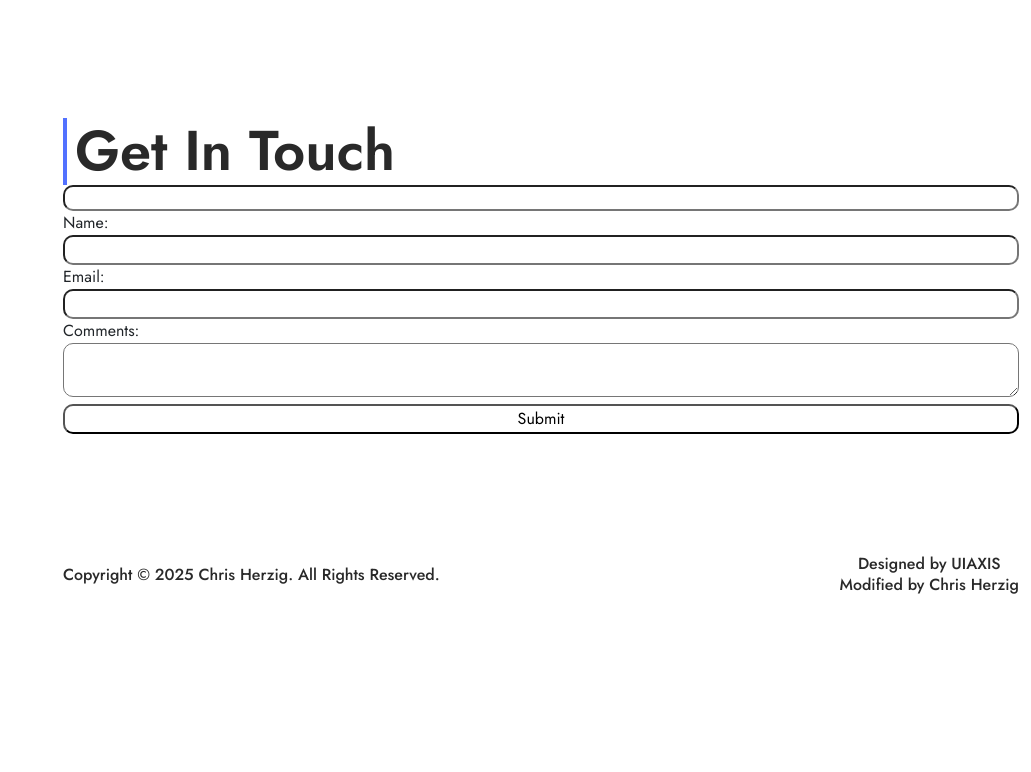
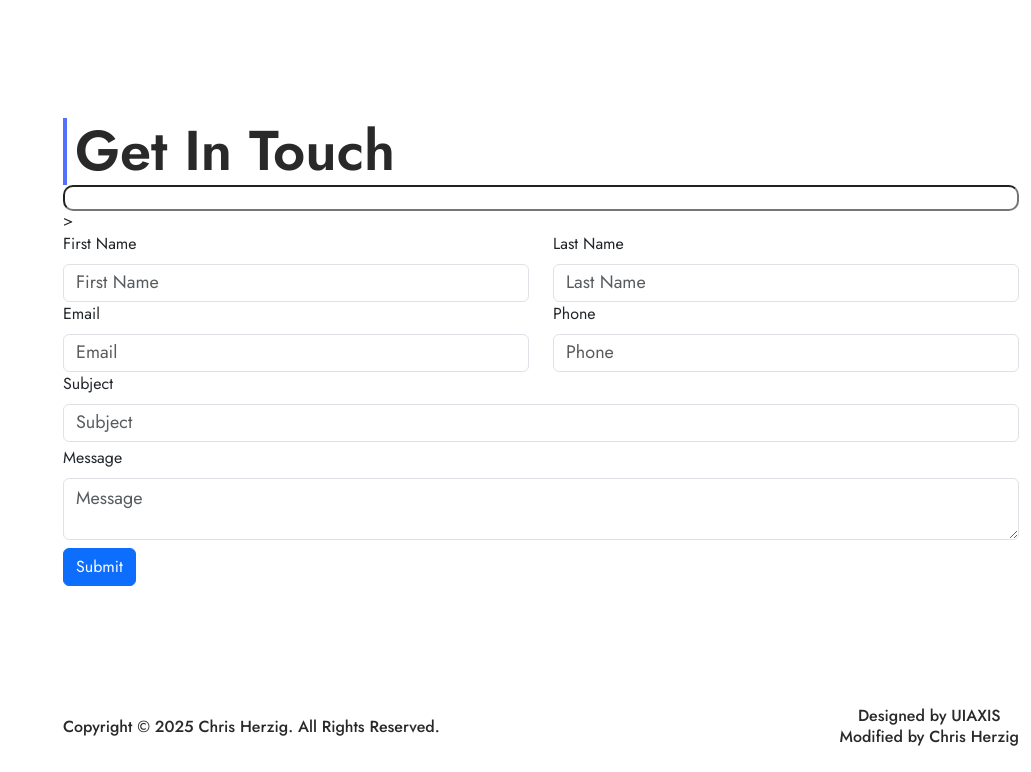
Before and after one commit to ScientistZero/NewPortfolioCH, a website: page contact.html in a window 1280 px wide. Shown: the part 1018-1790 px from the top of the page, without its empty margins (249-1280 px from the left). Before the commit the page ends 1638 px from the top, so only its background shows below. Drawn offline with nearby package versions, Linux system fonts and the light colour scheme.

Commit message:
Adding fields

```diff
--- a/contact.html
+++ b/contact.html
@@ -633,24 +633,53 @@
                 text.
               </p>-->
             </div>
-            <form method="post" name="contactme" data-netlify="true">
-<input class="hidden" name="hpfield">
-<p>
-    <label for="name">Name:</label>
-    <input type="text" name="name" id="name">
-</p>
-<p>
-    <label for="email">Email:</label>
-    <input type="email" name="email" id="email">
-</p>
-<p>
-    <label for="comments">Comments:</label><br/>
-    <textarea name="comments" id="comments"></textarea>
-</p>
-<div data-netlify-recaptcha="true"></div>
-<p>
-    <input type="submit">
-</p>
+
+<form method="post" name="contactme" data-netlify="true">
+  <input class="hidden" name="hpfield">>
+  <!--Row 1-->
+  <div class="row">
+      <!--first name-->
+      <div class="col">
+          <label class="form-label" for="firstName">First Name</label>
+          <input type="text" name="firstName" class="form-control" placeholder="First Name"
+              aria-label="First Name" required>
+      </div>
+      <!--last name-->
+      <div class="col">
+          <label class="form-label" for="lastName">Last Name</label>
+          <input type="text" name="lastName" class="form-control" placeholder="Last Name"
+              aria-label="Last Name" required>
+      </div>
+  </div>
+  <!--row 2-->
+  <div class="row">
+      <div class="col">
+          <label class="form-label" for="email">Email</label>
+          <input type="email" name="email" class="form-control" placeholder="Email" aria-label="Email">
+      </div>
+      <div class="col">
+          <label class="form-label" for="Phone">Phone</label>
+          <input type="text" name="phone" class="form-control" placeholder="Phone" aria-label="Phone">
+      </div>
+  </div>
+  <div class="row mb-1">
+      <div class="col">
+          <label class="form-label" for="Subject">Subject</label>
+          <input type="text" name="subject" class="form-control" placeholder="Subject"
+              aria-label="Subject" required>
+      </div>
+  </div>
+  <div class="row">
+      <div class="col">
+          <label class="form-label" for="Message">Message</label>
+          <textarea type="text" name="message" class="form-control" placeholder="Message"
+              aria-label="Message" required></textarea>
+      </div>
+
+  </div>
+  <button type="submit" class="btn btn-primary mt-2">Submit</button>
+
+  </button>
 </form>
           </div>
         </section>
```
